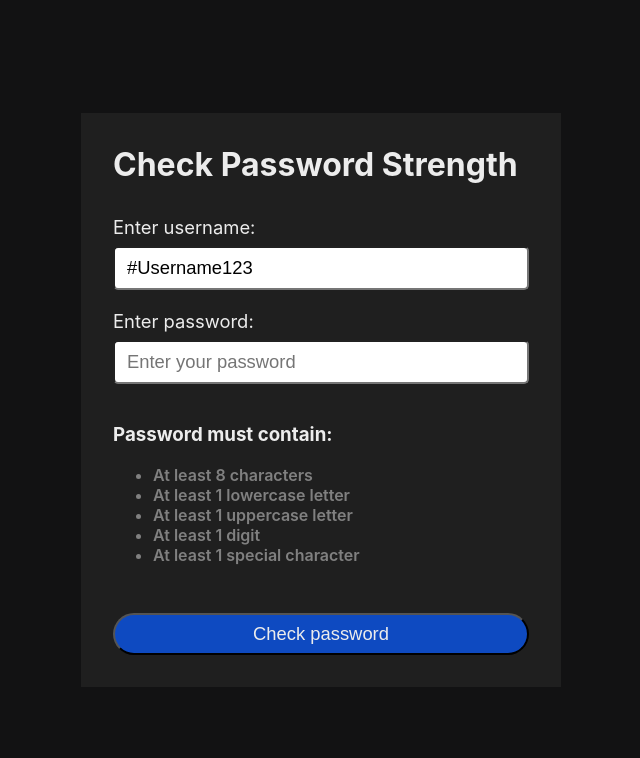
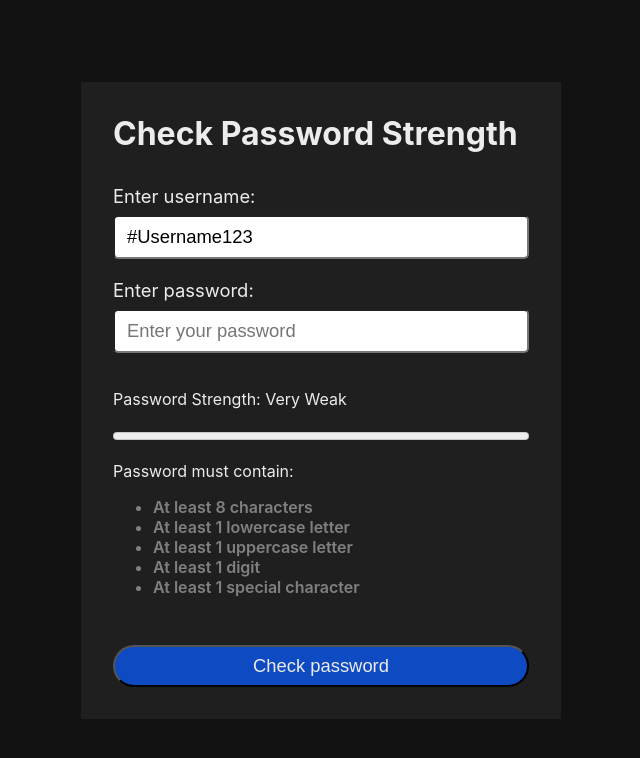
Before and after one commit to petar-stojanovic/emit, a React (Create React App) app in the folder password-checker/: page / in a window 1280 px wide. Shown: the top 758 px of the page, without its empty margins (319-959 px from the left). Built offline with nearby package versions, Linux system fonts and the light colour scheme; the HTML template or start-up script is replaced by a standard one.

Commit message:
added meter to show progress

```diff
--- a/password-checker/src/PasswordComplexity.jsx
+++ b/password-checker/src/PasswordComplexity.jsx
@@ -32,9 +32,31 @@ function PasswordComplexity({username, password}) {
   }, [username, password]);
 
 
+  function getProgress() {
+    return Object.values(passwordStatus).filter(it => it).length;
+  }
+
+  function getPasswordStrength() {
+    switch (getProgress()) {
+      case 5:
+        return "Very Strong";
+      case 4:
+        return "Strong";
+      case 3:
+        return "Medium";
+      case 2:
+        return "Weak";
+      default:
+        return "Very Weak";
+    }
+  }
+
   return (
     <div>
-      <h3>Password must contain:</h3>
+      <p>Password Strength: <span> {getPasswordStrength()}</span></p>
+      <meter low={3} optimum={5} max={5} high={4} value={getProgress()}/>
+
+      <p>Password must contain:</p>
       <ul className="">
         {Object.keys(passwordStatus).map((key, index) => (
           <li key={index} className={passwordStatus[key] ? "green" : "grey"}>{passwordMessages[key]}</li>)
--- a/password-checker/src/index.css
+++ b/password-checker/src/index.css
@@ -21,3 +21,7 @@ code {
     background: #e8e8e8;
   }
 }
+
+meter{
+  width: 100%;
+}
```
